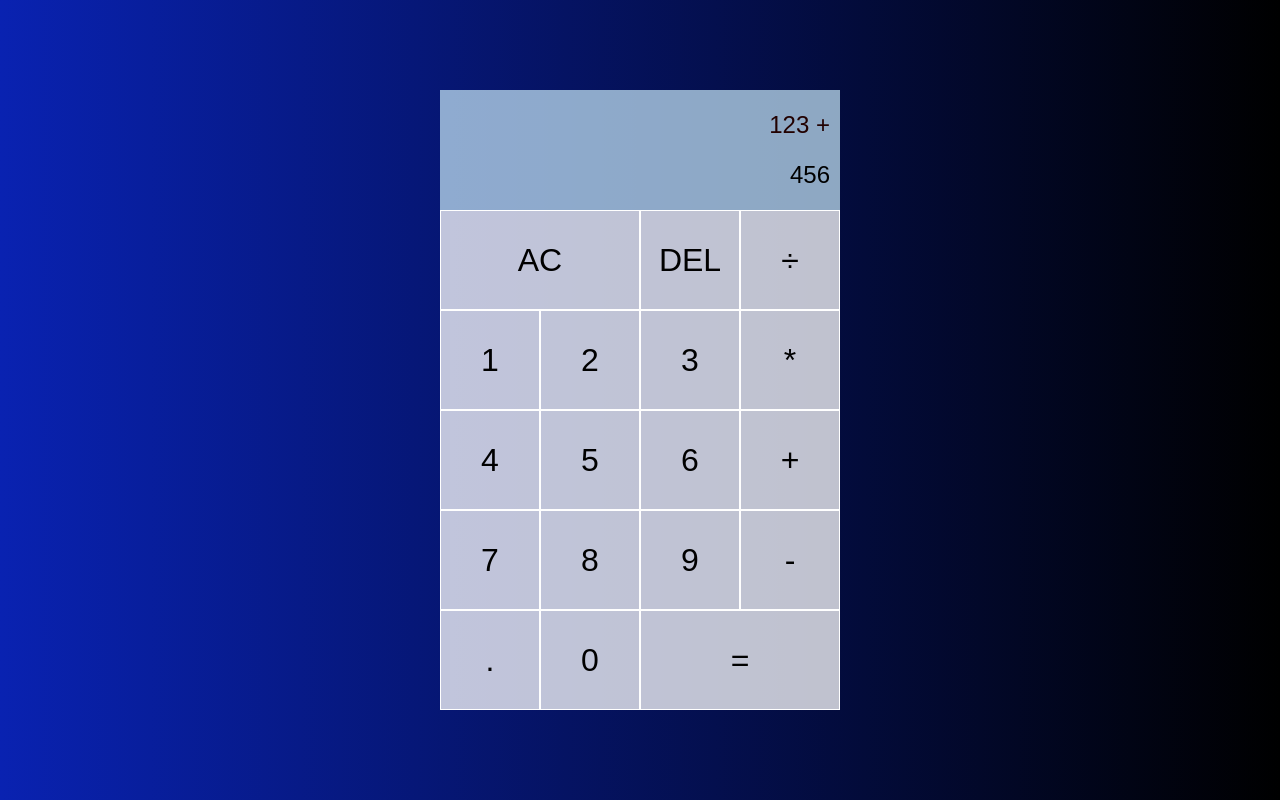
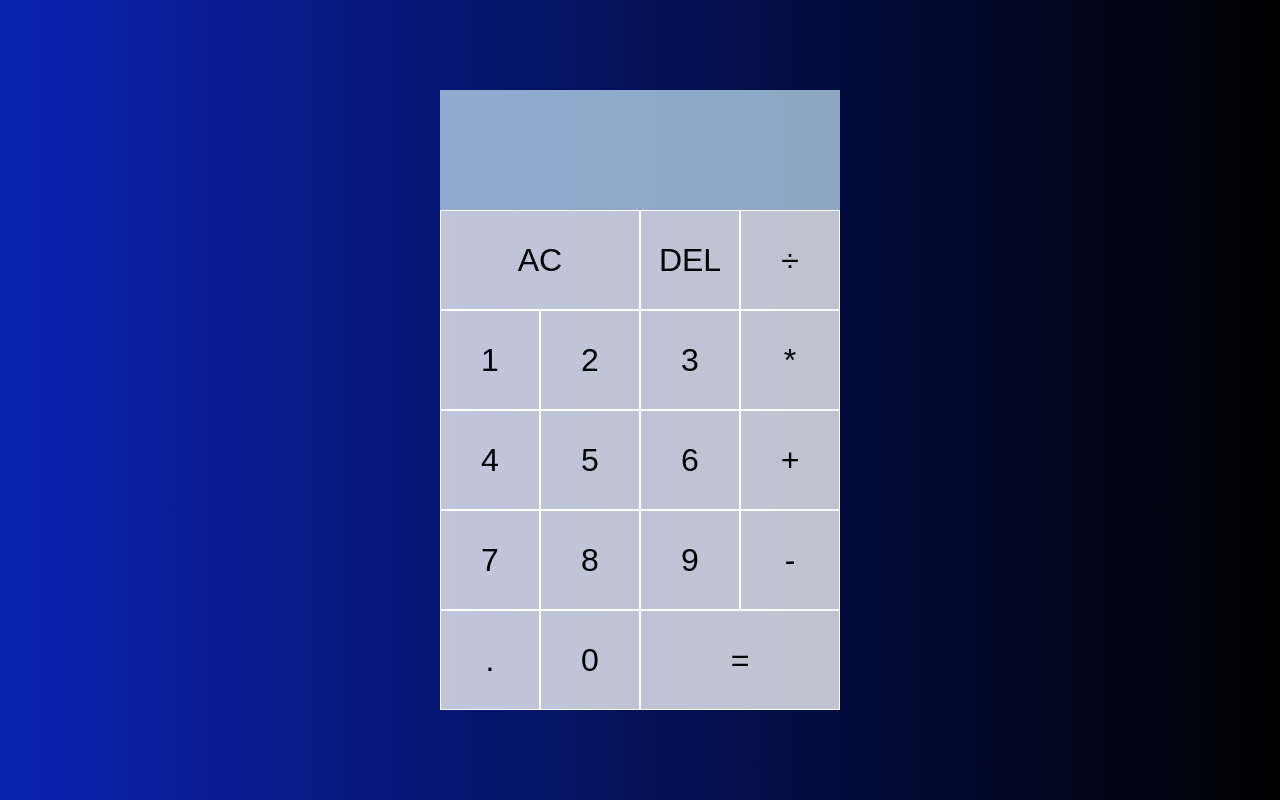
Before and after one commit to AbbiramiJegan/calculator, a plain HTML site: page index.html in a window 1280 px wide. Drawn offline with Linux system fonts and the light colour scheme.

Commit message:
Removed the placeholders which were used to style the output box

```diff
--- a/index.html
+++ b/index.html
@@ -13,8 +13,8 @@
 <body>
     <div class="calculator-grid">
         <div class="output">
-            <div data-previous-operand class="previous-operand">123 +</div>
-            <div data-current-operand class="current-operand">456</div>
+            <div data-previous-operand class="previous-operand"></div>
+            <div data-current-operand class="current-operand"></div>
         </div>
         <button data-all-clear class="span-two">AC</button>
         <button data-delete>DEL</button>
```
